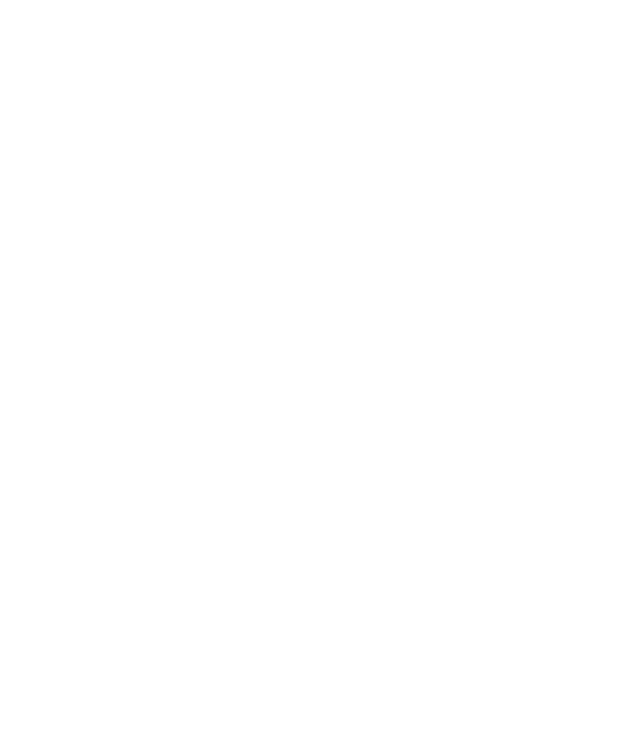
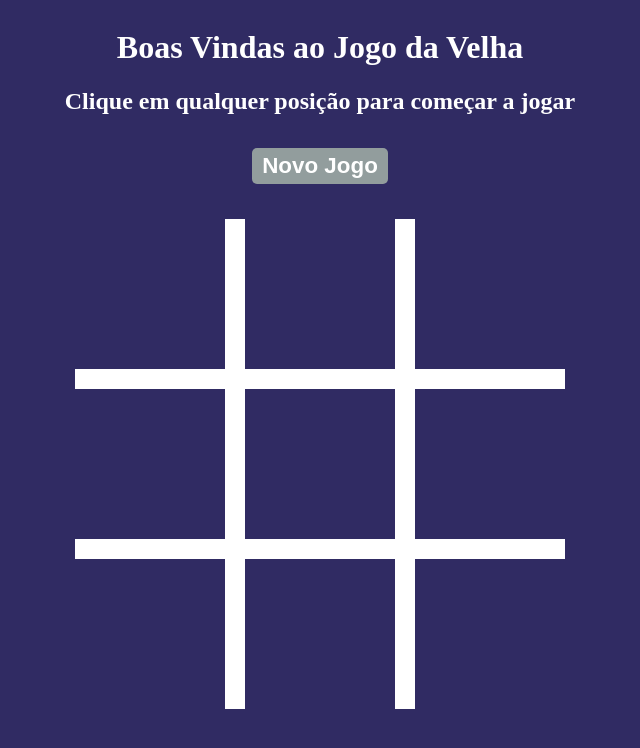
Before and after one commit to fau-33/jogo-da-velha, a plain HTML site: page index.html in a window 1280 px wide. Shown: the whole page, without its empty margins (320-960 px from the left). Drawn offline with Linux system fonts and the light colour scheme.

Commit message:
feat: starting layout

```diff
--- a/index.html
+++ b/index.html
@@ -1,5 +1,5 @@
 <!DOCTYPE html>
-<html lang="en">
+<html lang="pt-br">
   <head>
     <meta charset="UTF-8" />
     <meta name="viewport" content="width=device-width, initial-scale=1.0" />
@@ -7,5 +7,20 @@
     <link rel="stylesheet" href="./style.css" />
     <script src="./script.js" defer></script>
   </head>
-  <body></body>
+  <body>
+    <h1>Boas Vindas ao Jogo da Velha</h1>
+    <h2 id="informacoes">Clique em qualquer posição para começar a jogar</h2>
+    <button id="botao">Novo Jogo</button>
+    <div id="tabuleiro">
+      <div class="posicao posicao-cima posicao-esquerda"></div>
+      <div class="posicao posicao-cima"></div>
+      <div class="posicao posicao-cima posicao-direita"></div>
+      <div class="posicao posicao-esquerda"></div>
+      <div class="posicao"></div>
+      <div class="posicao posicao-direita"></div>
+      <div class="posicao posicao-baixo posicao-esquerda"></div>
+      <div class="posicao posicao-baixo"></div>
+      <div class="posicao posicao-baixo posicao-direita"></div>
+    </div>
+  </body>
 </html>
--- a/style.css
+++ b/style.css
@@ -0,0 +1,68 @@
+:root {
+  --cor1: #302b63;
+}
+
+body {
+  display: flex;
+  flex-direction: column;
+  align-items: center;
+  justify-content: center;
+  height: 100%;
+  background-color: var(--cor1);
+  color: #fff;
+}
+
+#informacoes {
+  min-height: 50px;
+  margin: 0px auto;
+}
+
+#botao {
+  font-size: 1.4rem;
+  font-weight: bold;
+  background-color: rgb(146, 157, 157);
+  border: none;
+  padding: 5px 10px;
+  border-radius: 5px;
+  cursor: pointer;
+  margin: 10px;
+  color: #fff;
+}
+
+#botao:hover {
+  color: var(--cor1);
+}
+
+#tabuleiro {
+  display: grid;
+  grid-template-columns: repeat(3, 1fr);
+  width: min-content;
+  padding-top: 25px;
+}
+
+.posicao {
+  width: 150px;
+  height: 150px;
+  font-size: 90px;
+  text-align: center;
+  vertical-align: middle;
+  line-height: 150px;
+  background-color: var(--cor1);
+  border: 10px solid #fff;
+}
+
+.posicao-cima {
+  border-top: none;
+}
+
+.posicao-esquerda {
+  border-left: none;
+}
+
+.posicao-direita {
+  border-right: none;
+}
+
+.posicao-baixo {
+  border-bottom: none;
+}
```
